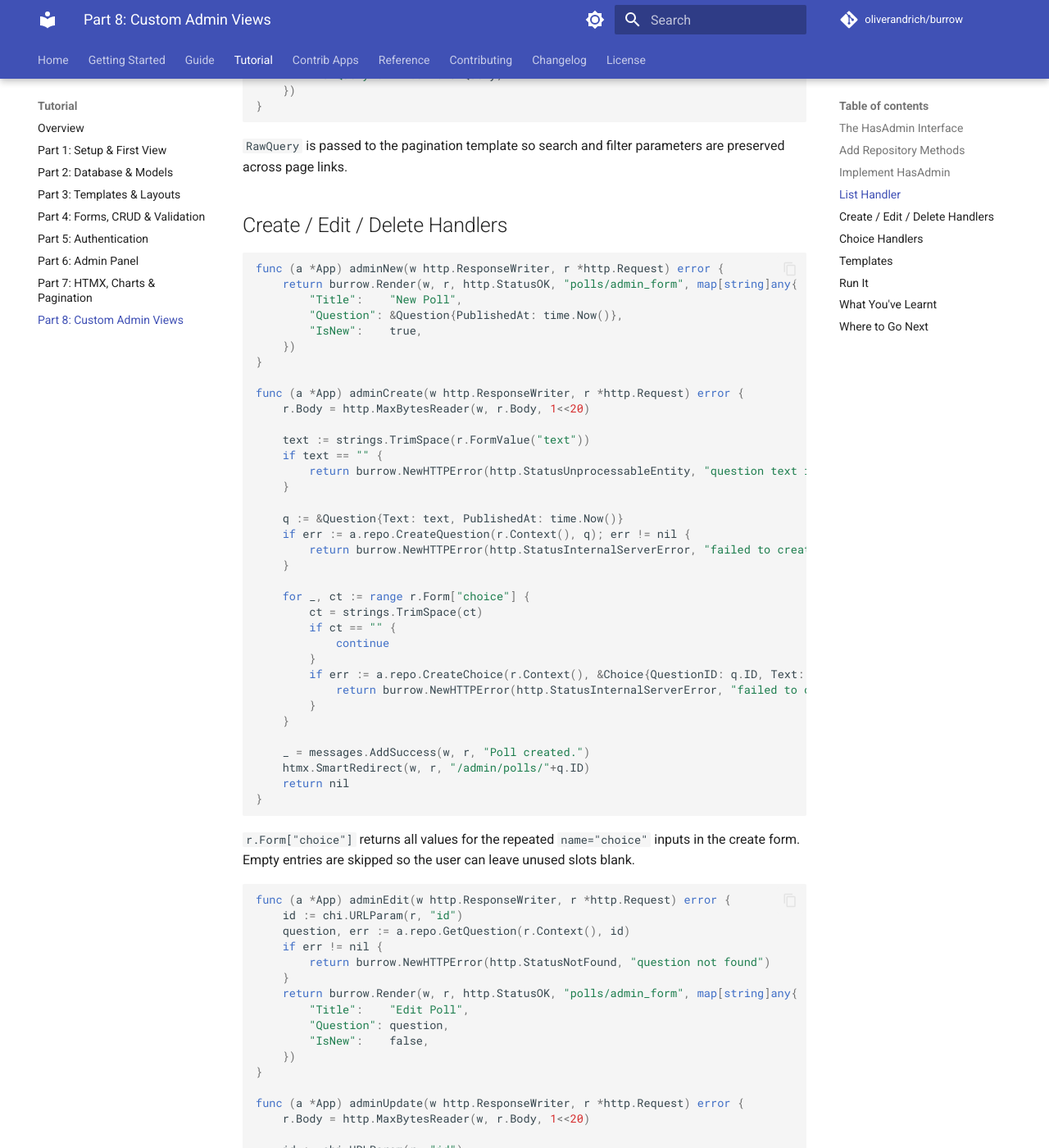
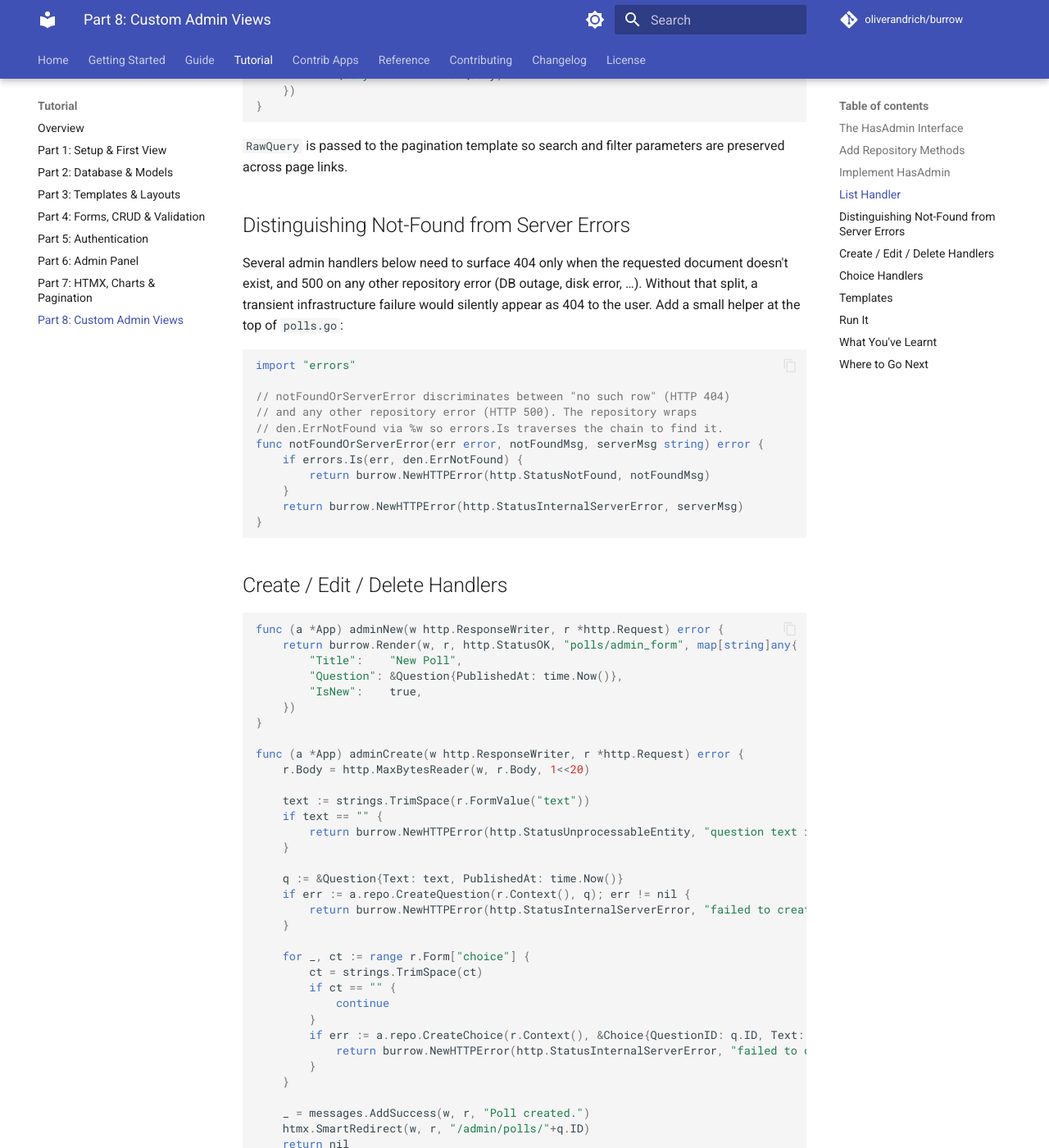
Before and after one commit to oliverandrich/burrow, an MkDocs documentation site: the page built from docs/tutorial/part8.md, in a window 1280 px wide and 1400 px high, scrolled down 3615 px. Shown: the whole window at 82% size. Built offline with MkDocs 1.6.1 and Material for MkDocs 9.7.7, drawn with Linux system fonts in a browser that asks for light colours; comment, search, counter and statistics services are not loaded; some of the changed text lies outside the part shown.

Commit message:
fix(tutorial): step08 surfaces 404 vs 500 distinctly + uses SmartRedirect
Pre-release audit caught two issues in the new Tutorial Part 8 reference
code: handlers mapped every repository error to 404 (silently swallowing
real DB failures), and the public Vote handler still used the manual
if-IsHTMX-else-http.Redirect dance instead of htmx.SmartRedirect.

Adds a notFoundOrServerError helper that errors.Is-checks den.ErrNotFound
and demonstrates the canonical Den error-handling pattern in the tutorial.

````diff
--- a/docs/tutorial/part8.md
+++ b/docs/tutorial/part8.md
@@ -161,6 +161,24 @@ func (a *App) adminList(w http.ResponseWriter, r *http.Request) error {
 
 `RawQuery` is passed to the pagination template so search and filter parameters are preserved across page links.
 
+## Distinguishing Not-Found from Server Errors
+
+Several admin handlers below need to surface 404 only when the requested document doesn't exist, and 500 on any other repository error (DB outage, disk error, …). Without that split, a transient infrastructure failure would silently appear as 404 to the user. Add a small helper at the top of `polls.go`:
+
+```go
+import "errors"
+
+// notFoundOrServerError discriminates between "no such row" (HTTP 404)
+// and any other repository error (HTTP 500). The repository wraps
+// den.ErrNotFound via %w so errors.Is traverses the chain to find it.
+func notFoundOrServerError(err error, notFoundMsg, serverMsg string) error {
+    if errors.Is(err, den.ErrNotFound) {
+        return burrow.NewHTTPError(http.StatusNotFound, notFoundMsg)
+    }
+    return burrow.NewHTTPError(http.StatusInternalServerError, serverMsg)
+}
+```
+
 ## Create / Edit / Delete Handlers
 
 ```go
@@ -208,7 +226,7 @@ func (a *App) adminEdit(w http.ResponseWriter, r *http.Request) error {
     id := chi.URLParam(r, "id")
     question, err := a.repo.GetQuestion(r.Context(), id)
     if err != nil {
-        return burrow.NewHTTPError(http.StatusNotFound, "question not found")
+        return notFoundOrServerError(err, "question not found", "failed to load question")
     }
     return burrow.Render(w, r, http.StatusOK, "polls/admin_form", map[string]any{
         "Title":    "Edit Poll",
@@ -223,7 +241,7 @@ func (a *App) adminUpdate(w http.ResponseWriter, r *http.Request) error {
     id := chi.URLParam(r, "id")
     question, err := a.repo.GetQuestionByID(r.Context(), id)
     if err != nil {
-        return burrow.NewHTTPError(http.StatusNotFound, "question not found")
+        return notFoundOrServerError(err, "question not found", "failed to load question")
     }
 
     text := strings.TrimSpace(r.FormValue("text"))
@@ -263,7 +281,7 @@ func (a *App) adminAddChoice(w http.ResponseWriter, r *http.Request) error {
 
     id := chi.URLParam(r, "id")
     if _, err := a.repo.GetQuestionByID(r.Context(), id); err != nil {
-        return burrow.NewHTTPError(http.StatusNotFound, "question not found")
+        return notFoundOrServerError(err, "question not found", "failed to load question")
     }
 
     text := strings.TrimSpace(r.FormValue("text"))
@@ -285,7 +303,7 @@ func (a *App) adminUpdateChoice(w http.ResponseWriter, r *http.Request) error {
     choiceID := chi.URLParam(r, "choiceID")
     choice, err := a.repo.GetChoice(r.Context(), choiceID)
     if err != nil {
-        return burrow.NewHTTPError(http.StatusNotFound, "choice not found")
+        return notFoundOrServerError(err, "choice not found", "failed to load choice")
     }
 
     text := strings.TrimSpace(r.FormValue("text"))
````
Also changed, not shown: 3 other files.
